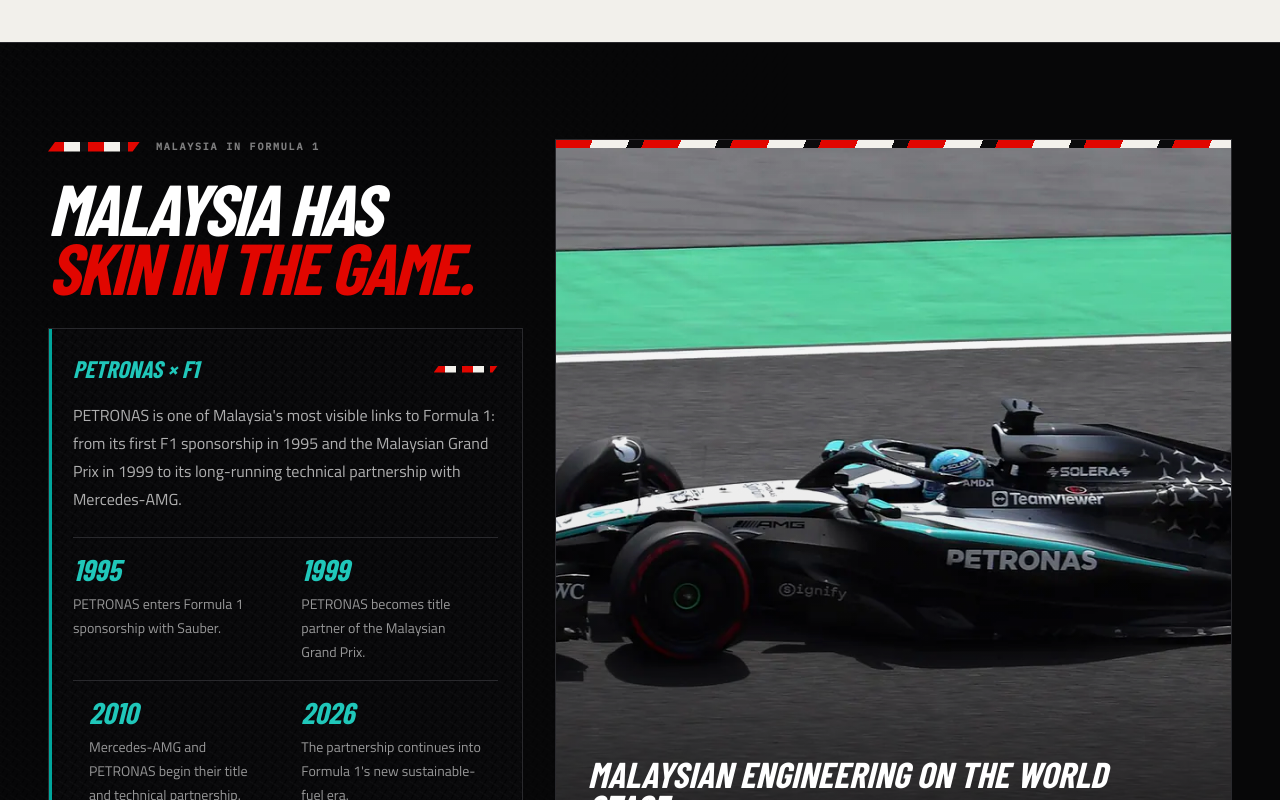
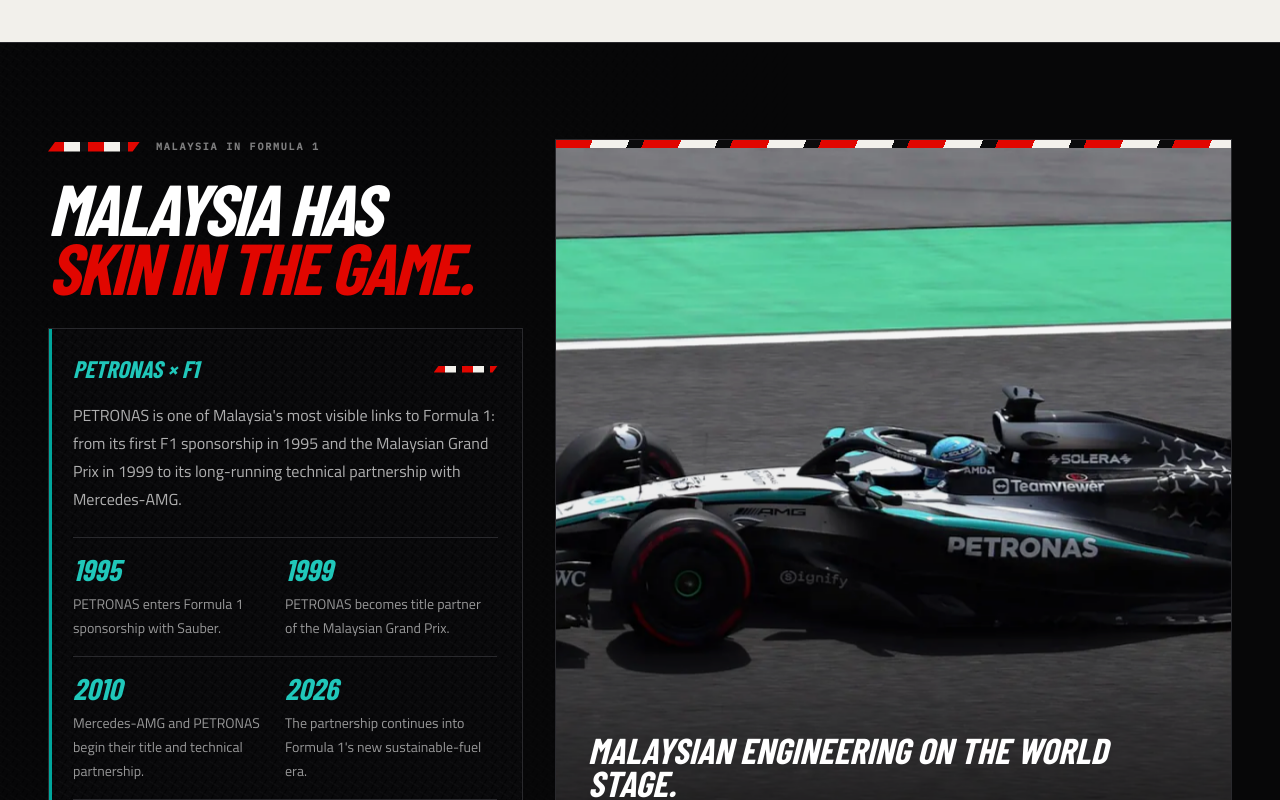
Before and after one commit to itsLucas02/f1-sepang, a Next.js app: page / in a window 1280 px wide. Shown: the part 1460-2260 px from the top of the page. Built offline with nearby package versions, Linux system fonts and the light colour scheme; a web font is replaced by a local one.

Commit message:
feat: animate Malaysia F1 heritage story

```diff
--- a/components/landing/malaysia-f1-heritage.tsx
+++ b/components/landing/malaysia-f1-heritage.tsx
@@ -1,6 +1,7 @@
 import Image from "next/image";
 import { ExternalLink } from "lucide-react";
 
+import { ScrollReveal } from "@/components/shared/scroll-reveal";
 import { SiteContainer } from "@/components/shared/site-container";
 import textures from "@/components/shared/motorsport-textures.module.css";
 import { publicAsset } from "@/lib/assets";
@@ -21,6 +22,7 @@
       <SiteContainer className="relative py-16 sm:py-20 lg:py-24">
         <div className="grid gap-8 lg:grid-cols-12 lg:items-stretch">
           <div className="lg:col-span-5">
+            <ScrollReveal variant="slide-left">
               <div className="flex items-center gap-4">
                 <span className={textures.stripeFlag} aria-hidden="true" />
                 <p className="font-mono text-[10px] font-semibold uppercase tracking-[0.18em] text-white/48">
@@ -32,7 +34,9 @@
                 Malaysia has
                 <span className="block text-race-red">skin in the game.</span>
               </h2>
+            </ScrollReveal>
 
+            <ScrollReveal delay={120} variant="rise">
               <div className={`mt-8 border border-white/12 bg-[#0a0a0c]/92 p-6 ${textures.carbonPanel} ${textures.petronasEdge}`}>
                 <div className="flex items-center justify-between gap-4">
                   <p className={`font-display text-2xl font-extrabold uppercase italic ${textures.petronasAccent}`}>
@@ -44,13 +48,15 @@
                   PETRONAS is one of Malaysia&apos;s most visible links to Formula 1: from its first F1 sponsorship in 1995 and the Malaysian Grand Prix in 1999 to its long-running technical partnership with Mercedes-AMG.
                 </p>
                 <div className="mt-6 grid gap-0 border-t border-white/10 sm:grid-cols-2 lg:grid-cols-1 xl:grid-cols-2">
-                {TIMELINE.map(([year, detail]) => (
-                  <div key={year} className="border-b border-white/10 py-4 sm:px-4 sm:first:pl-0 lg:px-0 xl:px-4 xl:first:pl-0">
+                  {TIMELINE.map(([year, detail], index) => (
+                    <ScrollReveal key={year} delay={220 + index * 90} variant="slide-right">
+                      <div className="border-b border-white/10 py-4 sm:px-4 sm:first:pl-0 lg:px-0 xl:px-4 xl:first:pl-0">
                         <p className={`font-display text-3xl font-extrabold italic leading-none ${textures.petronasAccent}`}>
                           {year}
                         </p>
                         <p className="mt-2 text-sm leading-6 text-white/58">{detail}</p>
                       </div>
+                    </ScrollReveal>
                   ))}
                 </div>
                 <a
@@ -66,15 +72,17 @@
                   Editorial feature. No sponsorship or affiliation with SEPANG 56 is implied.
                 </p>
               </div>
+            </ScrollReveal>
           </div>
 
-          <div className="relative min-h-[430px] overflow-hidden border border-white/14 bg-[#0b0b0d] lg:col-span-7 lg:min-h-full">
+          <ScrollReveal className="lg:col-span-7" delay={90} variant="photo-wipe">
+            <div className="relative min-h-[430px] overflow-hidden border border-white/14 bg-[#0b0b0d] lg:min-h-full">
               <Image
                 src={publicAsset("/media/heritage/petronas-mercedes.webp")}
                 alt="Mercedes-AMG Formula 1 car carrying PETRONAS branding on track"
                 fill
                 sizes="(max-width: 1024px) 100vw, 58vw"
-              className="object-cover object-[58%_center] contrast-105"
+                className="hero-kenburns object-cover object-[58%_center] contrast-105"
               />
               <div className="absolute inset-0 bg-gradient-to-t from-black/82 via-black/8 to-transparent" aria-hidden="true" />
               <div className="absolute inset-x-0 bottom-0 p-6 sm:p-8">
@@ -96,6 +104,7 @@
               </div>
               <div className={`${textures.stripeBand} absolute inset-x-0 top-0 h-2`} aria-hidden="true" />
             </div>
+          </ScrollReveal>
         </div>
       </SiteContainer>
     </section>
```
Lines whose indentation alone changed are shown as unchanged.
